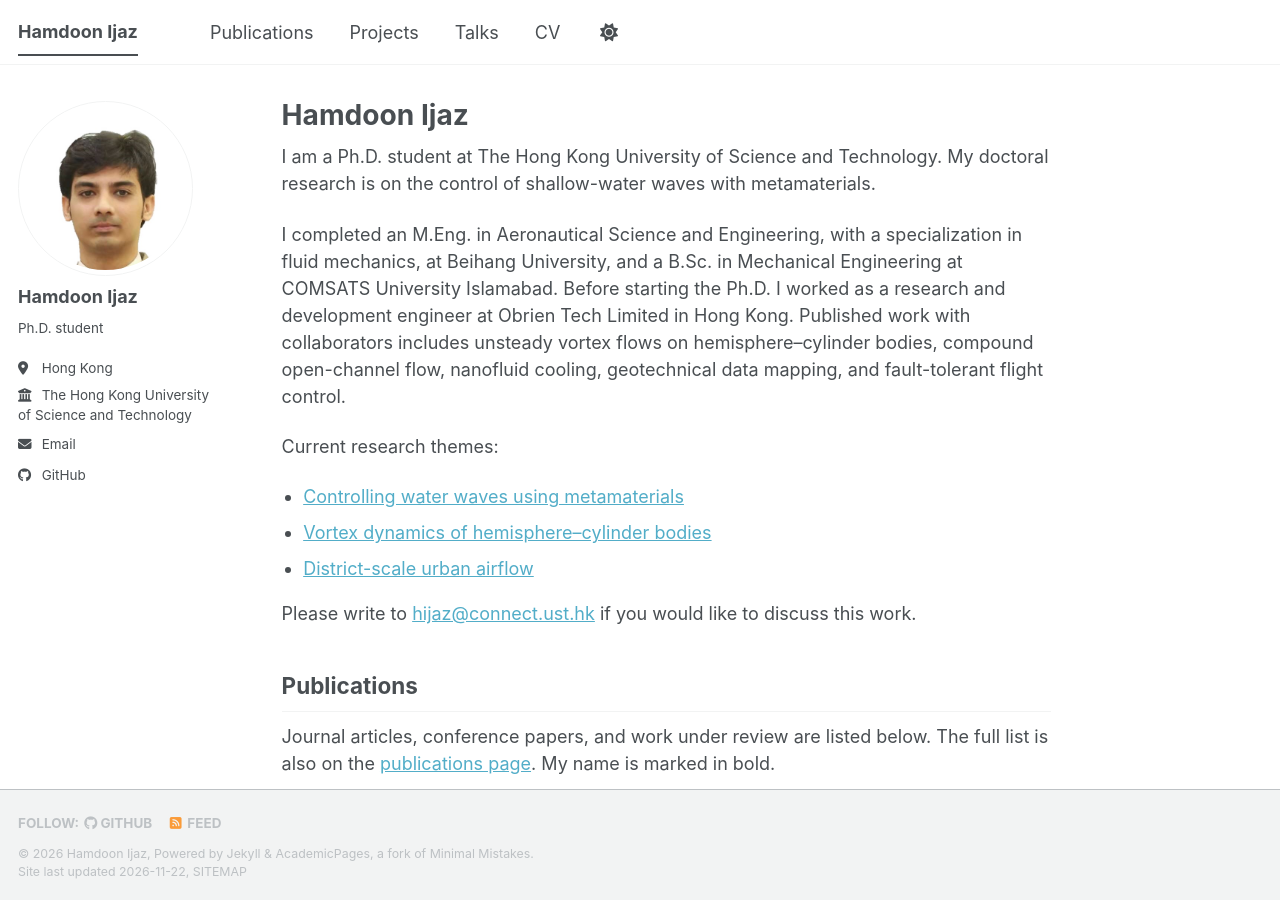
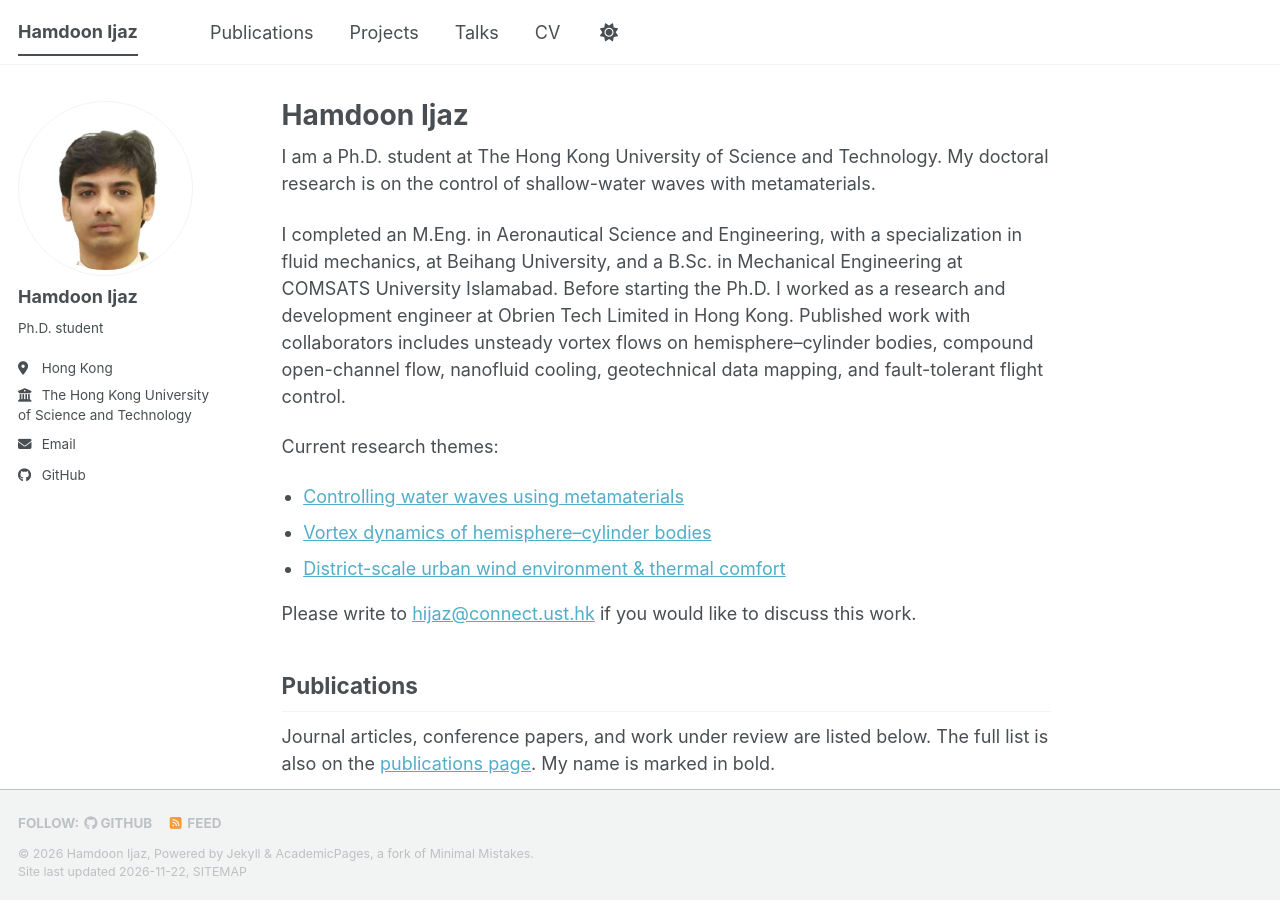
Before and after one commit to Hamdoon-UST/Hamdoon-UST.github.io, a Jekyll site: the page built from _pages/about.md, in a window 1280 px wide and 900 px high. Built offline with Jekyll 4.4.1, drawn with Linux system fonts in a browser that asks for light colours; a style sheet for code colours, icons or effects is not loaded.

Commit message:
Update about.md

```diff
--- a/_pages/about.md
+++ b/_pages/about.md
@@ -16,7 +16,7 @@ Current research themes:
 <ul class="research-themes">
   <li><a href="{{ '/projects/wave-metamaterials/' | relative_url }}">Controlling water waves using metamaterials</a></li>
   <li><a href="{{ '/projects/hemisphere-cylinder/' | relative_url }}">Vortex dynamics of hemisphere–cylinder bodies</a></li>
-  <li><a href="{{ '/projects/urban-airflow/' | relative_url }}">District-scale urban airflow</a></li>
+  <li><a href="{{ '/projects/urban-airflow/' | relative_url }}">District-scale urban wind environment & thermal comfort</a></li>
 </ul>
 
 Please write to <a href="mailto:hijaz@connect.ust.hk">hijaz@connect.ust.hk</a> if you would like to discuss this work.
```
